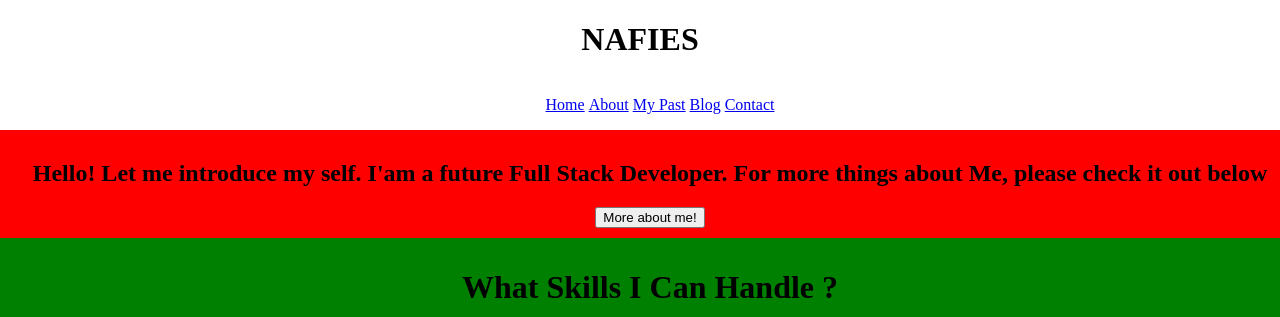
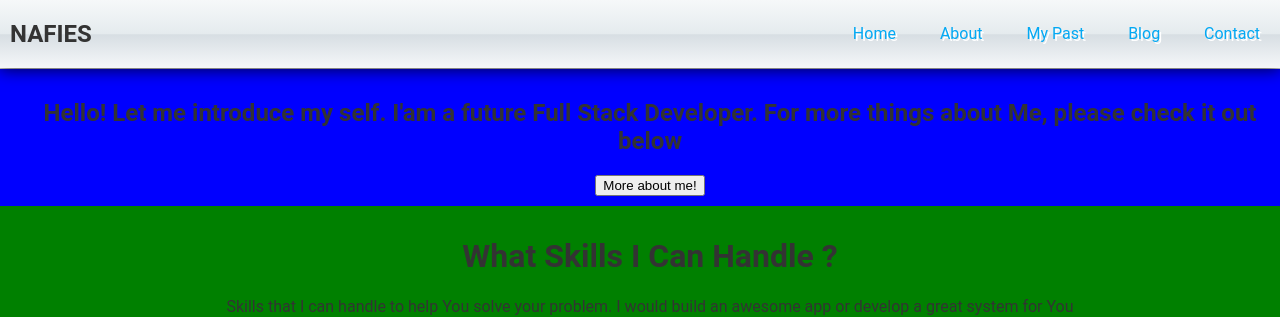
Before and after one commit to nafies1/nafies.github.io, a plain HTML site: page index.html in a window 1280 px wide. Shown: the top 317 px of the page. Drawn offline with Linux system fonts and the light colour scheme.

Commit message:
Menambahkan pengaturan style CSS tahap ke 2. Masih perlu diperbaiki lagi

```diff
--- a/index.html
+++ b/index.html
@@ -8,9 +8,8 @@
 <body>
 	<header>
 		<!-- navbar menu section -->
-
-		<h1>NAFIES</h1>
 		<nav>
+			<h1>NAFIES</h1>
 			<ul>
 				<li><a href="#home">Home</a></li>
 				<li><a href="#about">About</a></li>
@@ -82,7 +81,8 @@
 					<li>Hacktiv8, Fullstack Developer Javascript Bootcamp</li>
 				</ol>
 			</div>
-			<!-- Experience -->
+		</div>
+		<!-- Experience -->
 			<div>
 				<h1>Experience</h1>
 				<h2>Organizational Experience</h2>
@@ -133,7 +133,11 @@
 
 				</ul>
 			</div>
-		</div>
 	</main>
+	<!-- <script>
+        var width = screen.width;
+         var height= screen.height;
+alert('width : '+width+'px x height : '+height);
+</script> -->
 </body>
 </html>
--- a/style.css
+++ b/style.css
@@ -1,16 +1,80 @@
+
+nav ul li{
+	display: inline-block;
+
+}
 body{
-	margin: 0;
-	padding: 0;
-	text-align: center;
+    background-color: white;
+    margin: 0;
+    padding: 0;
+    font-family: 'Roboto', sans-serif;
+    color: #333;
+
 }
+header{
+    /*position: fixed;*/
+    position: relative;
+    background: #ccc;
+    width: 100%;
+    border-bottom: 1px solid #ddd;
+    top: 0;
+}
+header nav{
+    display: flex;
+    justify-content: space-between;
+    align-items: center;
+    box-shadow: 0px 2px 15px rgba(0, 0, 0, 0.7);
+    /* Permalink - use to edit and share this gradient: https://colorzilla.com/gradient-editor/#f6f8f9+0,e5ebee+50,d7dee3+51,f5f7f9+100 */
+	background: #f6f8f9; /* Old browsers */
+	background: -moz-linear-gradient(top,  #f6f8f9 0%, #e5ebee 50%, #d7dee3 51%, #f5f7f9 100%); /* FF3.6-15 */
+	background: -webkit-linear-gradient(top,  #f6f8f9 0%,#e5ebee 50%,#d7dee3 51%,#f5f7f9 100%); /* Chrome10-25,Safari5.1-6 */
+	background: linear-gradient(to bottom,  #f6f8f9 0%,#e5ebee 50%,#d7dee3 51%,#f5f7f9 100%); /* W3C, IE10+, FF16+, Chrome26+, Opera12+, Safari7+ */
+	filter: progid:DXImageTransform.Microsoft.gradient( startColorstr='#f6f8f9', endColorstr='#f5f7f9',GradientType=0 ); /* IE6-9 */
+}
+header nav h1{
+    /*width: 70px;
+    height: 70px;*/
+    position: relative;
+    left: 10px;
+}
+header nav ul{
+    list-style-type: none;
+    list-style-position: outside;
+}
+header nav ul li{
+    display: inline-block;
+}
+header nav ul li a{
+    padding: 15px 20px;
+    color: #03A9F4;
+    text-decoration: none;
+    text-shadow: 2px 2px 0px #fff;
+}
+header nav ul li a:hover{
+    color: #333;
+    outline: 1px solid #bff8ff;
+    box-shadow: -2px -2px 10px #b9e9ff inset, 2px 2px 10px -3px #3336;
+}
+main{
+    width: 100%;
 
+    display: relative;
+    top: 300px;
+    box-shadow: 2px 2px 20px -6px #333;
+    border-radius: 15px;
+    text-align: center;
+   /* padding: 10px;*/
+
+}
 #home,#about, #my-past,#blog, #contact {
-	width: 100%;
+	width:100%;
+	/*height: 1366px;*/
 	height: 100%;
 	padding: 10px;
+	margin: 0 auto;
 }
 #home{
-	background-color: red;
+	background-color: blue;
 }
 #about{
 	background-color: green;
@@ -24,16 +88,3 @@ body{
 #contact{
 	background-color: salmon;
 }
-nav ul li{
-	display: inline-block;
-
-}
-header h1{
-	display: inline-block;
-
-}
-header{
-	width: 100%
-	height: 20px;
-	background-color: white;
-}
```
